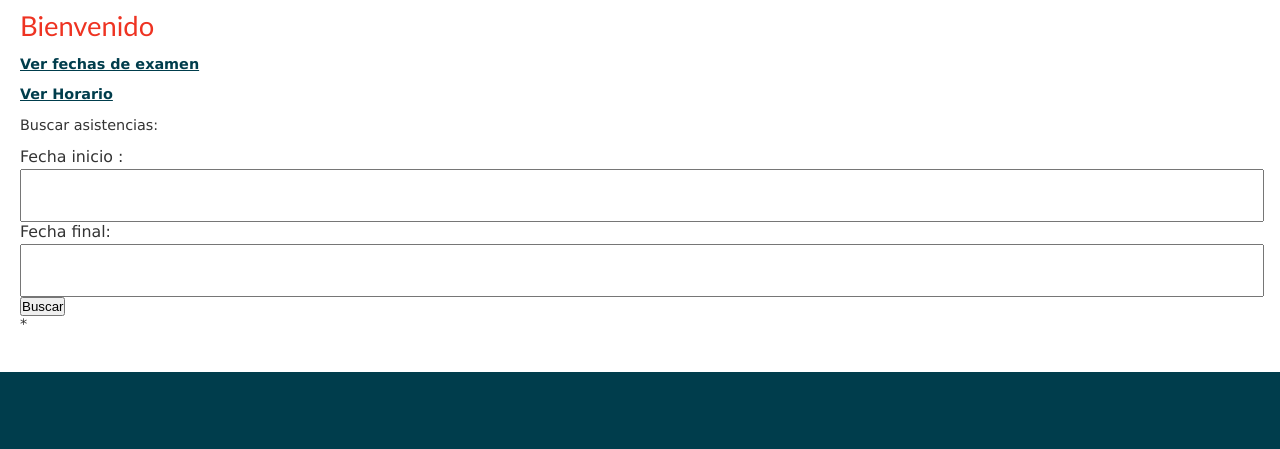
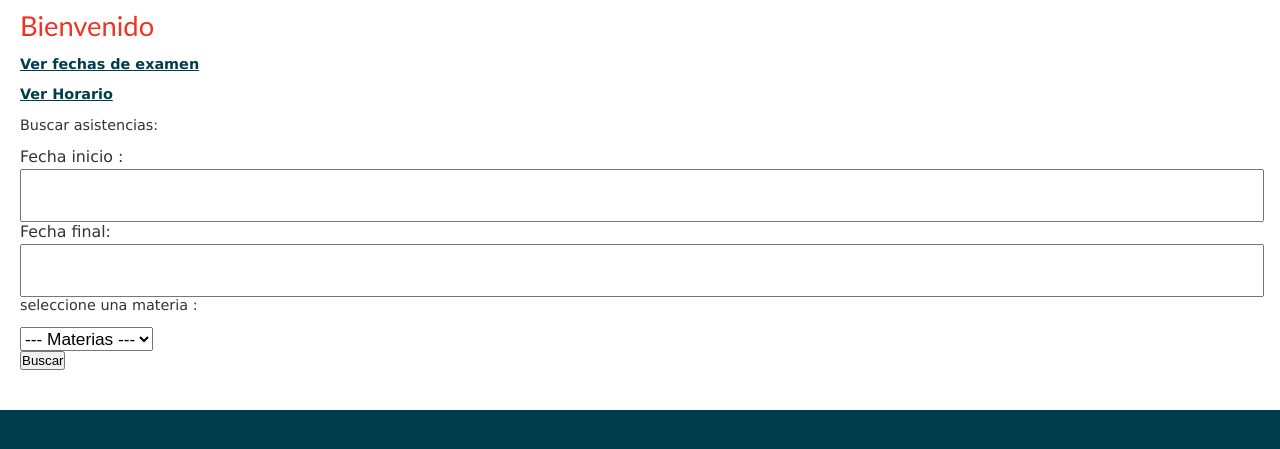
Before and after one commit to dropdead-Mx/sistema, a CakePHP app: the page made by app/View/Users/alumno.ctp in a window 1280 px wide. Shown: the part 48-497 px from the top of the page. Run offline with PHP 8.4 and a stand-in for CakePHP, Linux system fonts and the light colour scheme; the template is opened without the code that fills it, so the values that code supplies are empty; some libraries are stand-ins or nearby versions.

Commit message:
asistencias por fecha y materia

```diff
--- a/app/View/Users/alumno.ctp
+++ b/app/View/Users/alumno.ctp
@@ -17,12 +17,23 @@ echo '<p>'.$this->Html->link('Ver Horario',array('action'=>'horario',$cuatrimest
 
 	<div><label for="inicio">Fecha inicio : </label> <input type="text" class="datepicker" id="inicio" ></div>
 	<div><label for="fin">Fecha final: </label><input type="text" class="datepicker" id="fin"></div>
+	<div>
+	<p>seleccione una materia : </p>
+		<select  id="materia">
+		<option value="">--- Materias ---</option>
+			<?php  foreach ($materia as $x => $materias ):
+
+				echo '<option value= '.$materias['Course']['id'].'>'.$materias['Course']['name'].'</option>';
+
+			endforeach;?>
+		</select>
+	</div>
 	<input type="hidden" data-id="<?php echo $user_id ;?>" id="userid" >
 	<button class="buscarAsistencia">Buscar</button>
 </div>
 
 <div class="AsistenciasTotales">
-	*
+
 </div>
 
 <?php foreach ($materia as $k =>$materias): ?>
--- a/app/View/Users/asistencias.ctp
+++ b/app/View/Users/asistencias.ctp
@@ -1,6 +1,8 @@
 <h3><?php echo $modulos[0]['Course']['name'].':  '.date('d-M-Y'); ?></h3>
 <?php
 $modulo=$modulos[0]['CourseModule']['id'];
+$materia= $modulos[0]['Course']['id'];
+
 // pr($modulos);
 $hr=date("H:i:s");
 $fecha=date("Y-m-d");
@@ -24,7 +26,7 @@ $fecha=date("Y-m-d");
 
 	<?php
 		echo $this->Form->hidden('Assist.'.$k.'.user_id',array('value'=>$estudiante['User']['id']));
-		echo $this->Form->hidden('Assist.'.$k.'.module_course_id',array('value'=>$modulo));
+		echo $this->Form->hidden('Assist.'.$k.'.course_id',array('value'=>$materia));
 		echo $this->Form->hidden('Assist.'.$k.'.grupo_id',array('value'=>$estudiante['StudentProfile']['grupo_id']));
 		echo $this->Form->input('Assist.'.$k.'.note',array('label'=>false,'div'=>'false'));
 
--- a/app/webroot/js/scripts.js
+++ b/app/webroot/js/scripts.js
@@ -355,27 +355,49 @@ function calificParcial(){
 
 function misAsistencias(){
 
+
+
 	$('button.buscarAsistencia').on('click', function() {
+		asistencia=0;
+		retardos=0;
+		faltas=0;
+		var asistencias=[];
+		$('p.asist,strong.noAssist').remove();
 		fecha1=$('input#inicio').val();
 		fecha2=$('input#fin').val();
 		usuario=$('input#userid').attr('data-id');
+		materia=$('select#materia').val();
+
 
 		$.ajax({
 			type:"GET",
-			url:'../getassists/'+fecha1+'/'+fecha2+'/'+usuario,
+			url:'../getassists/'+fecha1+'/'+fecha2+'/'+usuario+'/'+materia,
 			success: function(response){
 				// console.info(response.length);
 				// console.log(response);
-					var asistencias=[];
 				if(typeof response !== 'undefined' && response.length >0 ){
 					for (var i=0, num=response.length; i< num; i++){
 
 
-						asistencias.push('<p> Usuario :'+response[i].Assist.user_id+' Fecha:  '+response[i].Assist.date_assist+', Status : '+response[i].Assist.status+'</p>');
+						asistencias.push('<p class="asist">  Fecha:  '+response[i].Assist.date_assist+', Status : '+response[i].Assist.status+' Nota : '+response[i].Assist.note+'</p>');
+						var estatus=response[i].Assist.status;
+
+						if (estatus == 1 ){
+							asistencia=asistencia+1;
+						}
+						else if( estatus ==2 ){
+							retardos=retardos+1;
+						}else if( estatus == 3 ){
+							faltas=faltas+1;
+						}
+
 					}
-					$('.AsistenciasTotales').html(asistencias.join(''));
+					$('.AsistenciasTotales').append(asistencias);
+					$('.AsistenciasTotales').append('<p class="asist"> Asistencias: '+asistencia+' Retardos: '+retardos+'  Faltas: '+faltas+'</p>');
+
+
 				}else {
-					$('.AsistenciasTotales').html('No se encontraron asistencias en ese rango de fechas');
+					$('.AsistenciasTotales').html('<strong class="noAssist">No se encontraron asistencias en ese rango de fechas</strong>');
 				}
 
 			}
```
Also changed, not shown: app/Controller/UsersController.php (+7 -6 lines), 15 other files.
